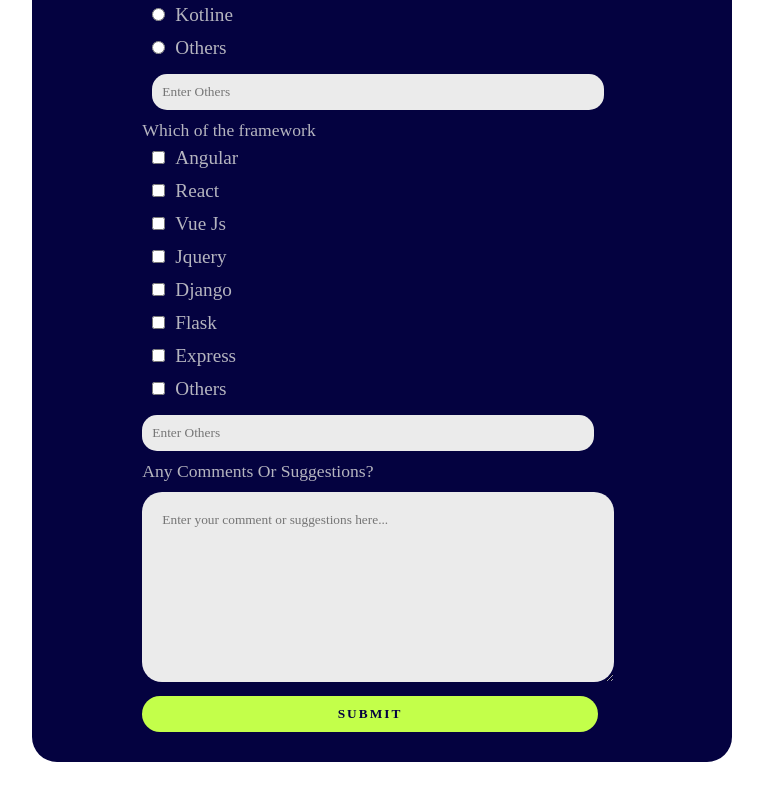
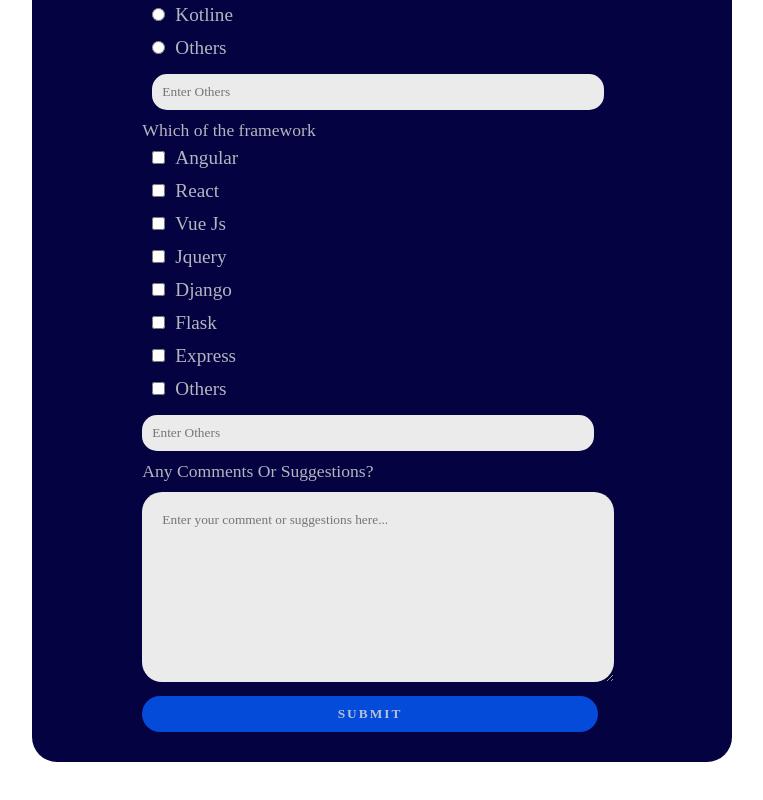
Before and after one commit to hillarykings/Moderm-Survey-Form, a plain HTML site: page index.html in a window 1280 px wide. Shown: the part 645-1445 px from the top of the page, without its empty margins (258-1021 px from the left). Drawn offline with Linux system fonts and the light colour scheme.

Commit message:
Update button css style

```diff
--- a/style.css
+++ b/style.css
@@ -10,6 +10,7 @@
     --main-inputs-bg-color: #ebebeb;
     --main-font: hack;
     --main-dark-color: #040240;
+    --main-btn-bg-color: #044BD9;
 }
 
 /* Main Document Div */
@@ -86,15 +87,19 @@ small {
 
 #submit {
     width: 95%;
+    margin: auto;
     padding: 10px;
-    color: var(--main-dark-color);
-    background: #c3ff4a;
+    color: var(--main-txt-color);
+    background: var(--main-btn-bg-color);
     border: none;
     border-radius: 20px;
     font-family: var(--main-font);
     font-weight: 600;
     letter-spacing: 2px;
     text-transform: uppercase;
+}
+div {
+    margin: auto;
 }
 
 /*
```
